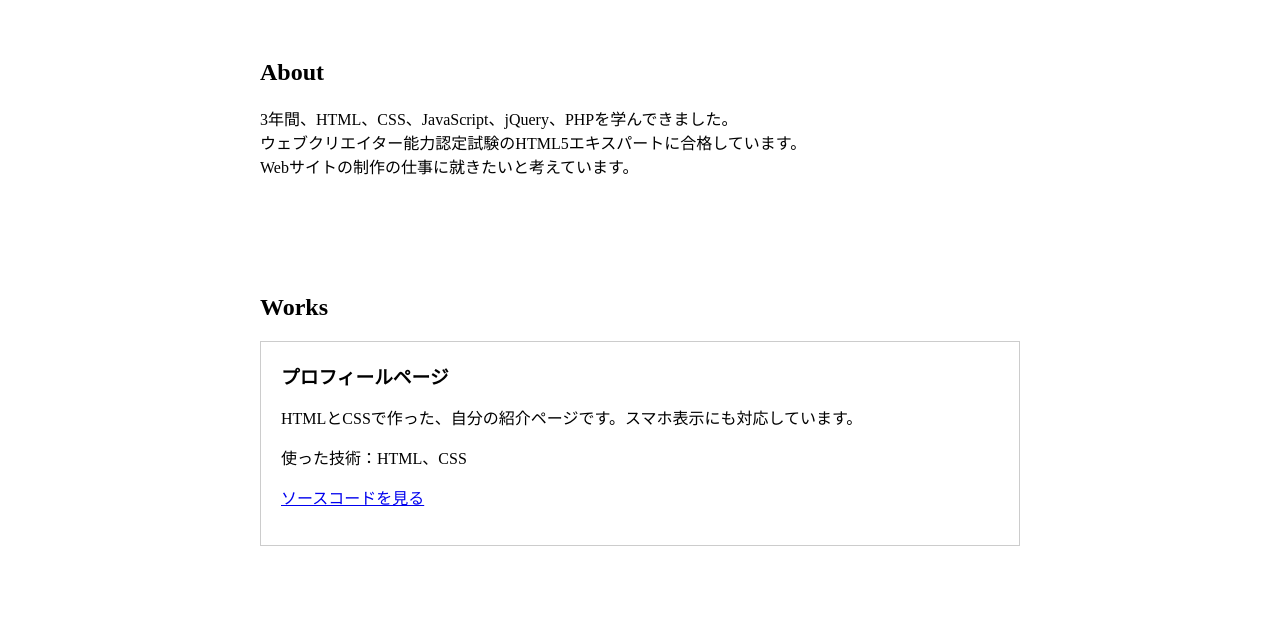
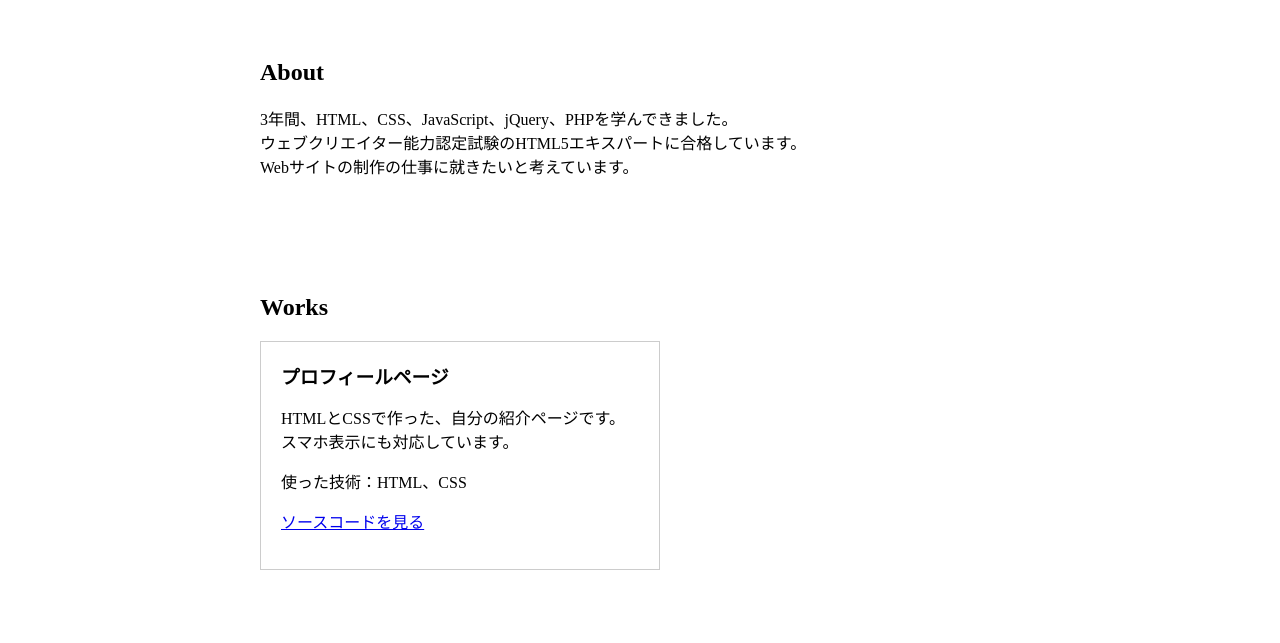
Before and after one commit to fcdesi/profile, a plain HTML site: page index.html in a window 1280 px wide. Shown: the part 78-721 px from the top of the page. Drawn offline with Linux system fonts and the light colour scheme.

Commit message:
Add files via upload

```diff
--- a/index.html
+++ b/index.html
@@ -32,9 +32,9 @@
       <div class="cards">
         <div class="card">
             <h3>プロフィールページ</h3>
-            <p>HTMLとCSSで作った、自分の紹介ページです。スマホ表示にも対応しています。</p>
+            <p>HTMLとCSSで作った、自分の紹介ページです。<br>スマホ表示にも対応しています。</p>
             <p>使った技術：HTML、CSS</p>
-            <p><a href="https://fcdesi.github.io/profile/">ソースコードを見る</a>
+            <p><a href="https://github.com/fcdesi/profile.git">ソースコードを見る</a>
         </div>
 
       </div>
--- a/style.css
+++ b/style.css
@@ -53,6 +53,7 @@ section{
 .card{
   border: 1px solid #ccc;
   padding: 20px;
+  max-width: 400px;
   flex: 1;
 }
 .card:hover{
```
